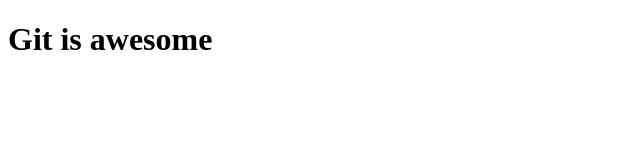
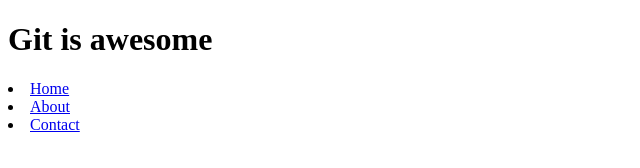
Before and after one commit to Garatigarati/gitProject, a plain HTML site: page index.html in a window 1280 px wide. Shown: the whole page, without its empty margins (0-640 px from the left). Drawn offline with Linux system fonts and the light colour scheme.

Commit message:
Added navigation

```diff
--- a/index.html
+++ b/index.html
@@ -11,5 +11,10 @@
     </head>
     <body>
         <h1>Git is awesome</h1>
+        <nav>
+            <li><a href=" ">Home</a></li>
+            <li><a href=" ">About</a></li>
+            <li><a href=" ">Contact</a></li>
+        </nav>
     </body>
 </html>
```
